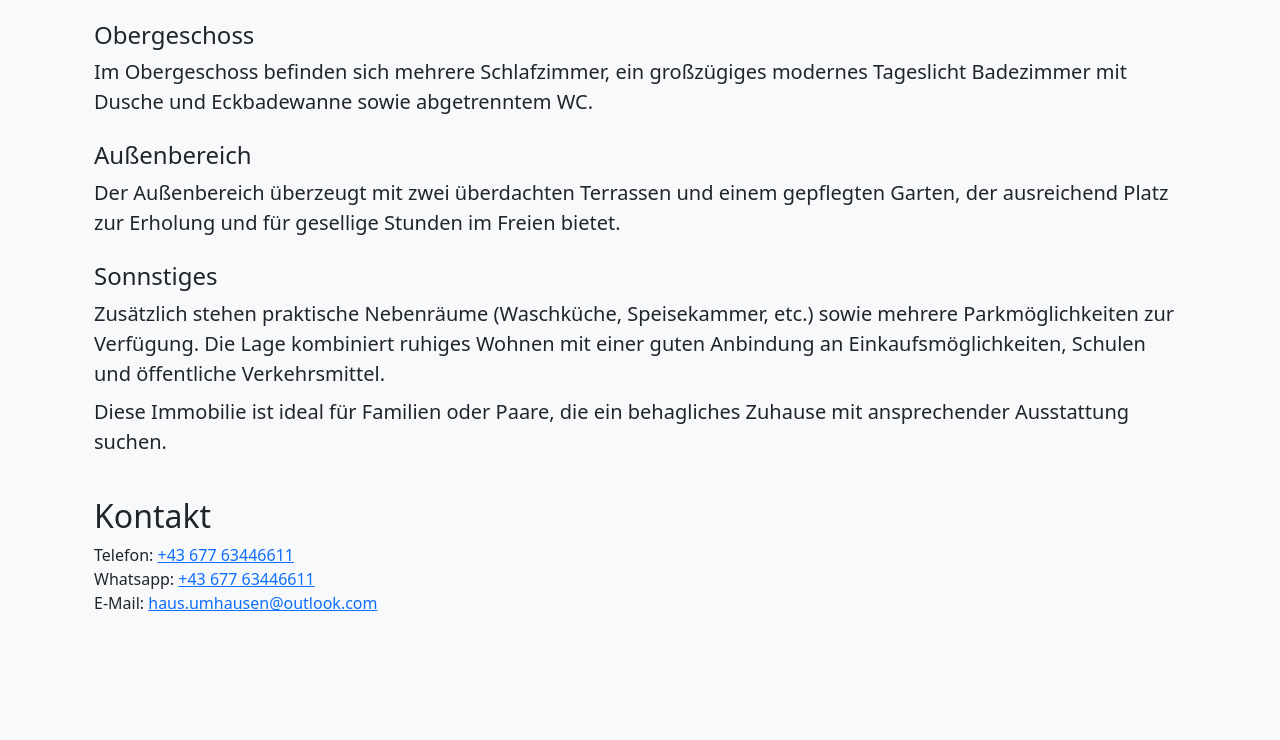
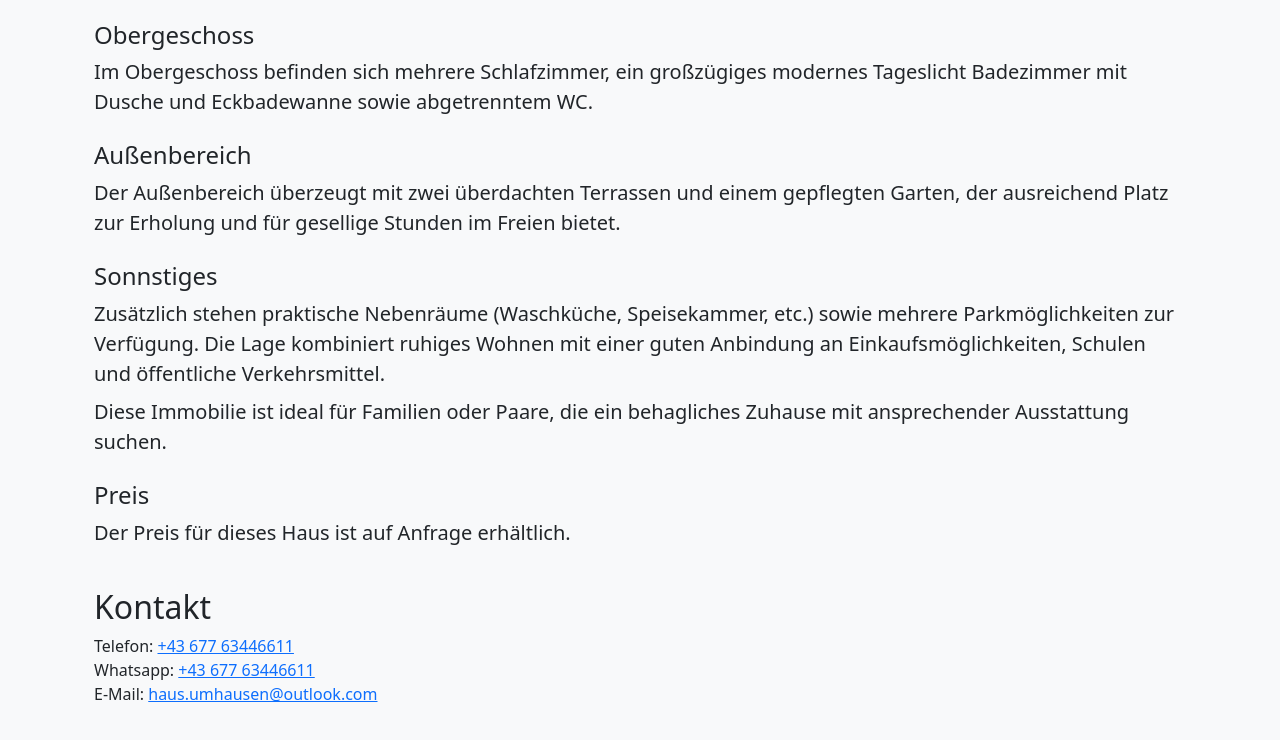
Before and after one commit to flostony/stunning-octo-funicular, a plain HTML site: page index.html in a window 1280 px wide. Shown: the part 1879-2619 px from the top of the page. Before the commit the page ends 2558 px from the top, so only its background shows below. Drawn offline with nearby package versions, Linux system fonts and the light colour scheme.

Commit message:
add price info

```diff
--- a/index.html
+++ b/index.html
@@ -75,6 +75,10 @@
                         Diese Immobilie ist ideal für Familien oder Paare, die ein behagliches Zuhause mit ansprechender
                         Ausstattung suchen.
                     </p>
+                    <h3 class="h4 mt-3">Preis</h3>
+                    <p class="lead mb-2">
+                        Der Preis für dieses Haus ist auf Anfrage erhältlich.
+                    </p>
                 </div>
             </div>
         </section>
```
